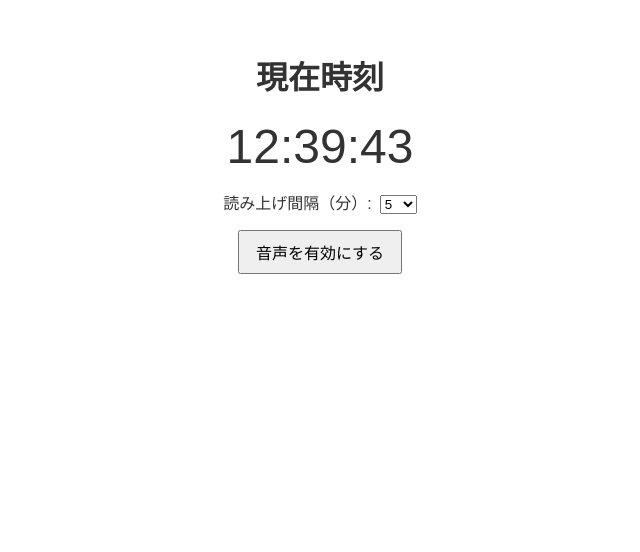
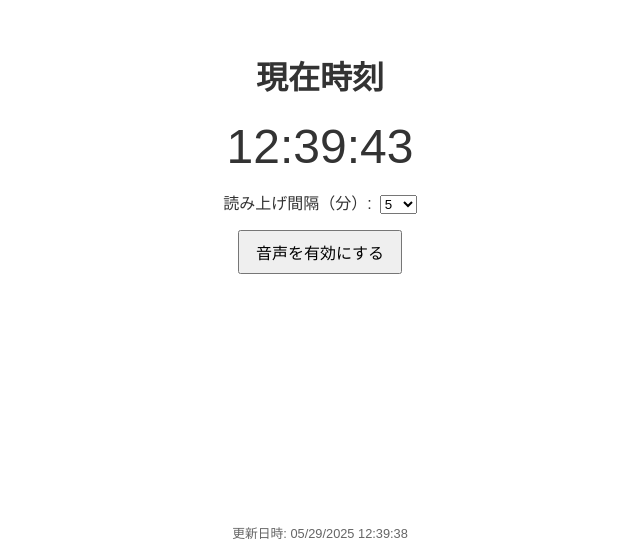
Before and after one commit to taturou/pwa-voice-clock, a React (Create React App) app: page / in a window 1280 px wide. Shown: the part 248-800 px from the top of the page, without its empty margins (320-960 px from the left). Built offline with nearby package versions, Linux system fonts and the light colour scheme.

Commit message:
画面フラッシュの仕様を変更

```diff
--- a/src/App.js
+++ b/src/App.js
@@ -26,12 +26,12 @@ export default function App() {
         audioEnabled
       ) {
         // 読み上げ
-        const msg = `現在の時刻は${curr.getHours()}時${curr.getMinutes()}分です`;
+        const msg = `${curr.getHours()}時${curr.getMinutes()}分です`;
         const utterance = new SpeechSynthesisUtterance(msg);
         speechSynthesis.speak(utterance);
-        // 点滅エフェクト
+        // ポップな点滅エフェクト（短時間で強くフラッシュ）
         setBlinking(true);
-        setTimeout(() => setBlinking(false), 500);
+        setTimeout(() => setBlinking(false), 200);
       }
     };
     tick();
@@ -41,9 +41,13 @@ export default function App() {
 
   const pad = (v) => String(v).padStart(2, '0');
 
+  // デプロイ後のファイル更新日時を取得
+  const lastModified = document.lastModified;
+
   return (
     <div
       style={{
+        position: 'relative',
         display: 'flex',
         flexDirection: 'column',
         alignItems: 'center',
@@ -51,8 +55,9 @@ export default function App() {
         height: '100vh',
         width: '100vw',
         fontFamily: 'sans-serif',
-        backgroundColor: blinking ? 'red' : 'white',
-        transition: 'background-color 0.5s ease',
+        // ブライトイエローでポップにフラッシュ
+        backgroundColor: blinking ? '#ffeb3b' : 'white',
+        transition: 'background-color 0.2s ease-out',
         textAlign: 'center',
       }}
     >
@@ -89,6 +94,17 @@ export default function App() {
           音声を有効にする
         </button>
       )}
+      {/* 更新日時の表示：デプロイ後のファイル更新日時 */}
+      <div
+        style={{
+          position: 'absolute',
+          bottom: '10px',
+          fontSize: '0.8rem',
+          color: '#666',
+        }}
+      >
+        更新日時: {lastModified}
+      </div>
     </div>
   );
 }
```
